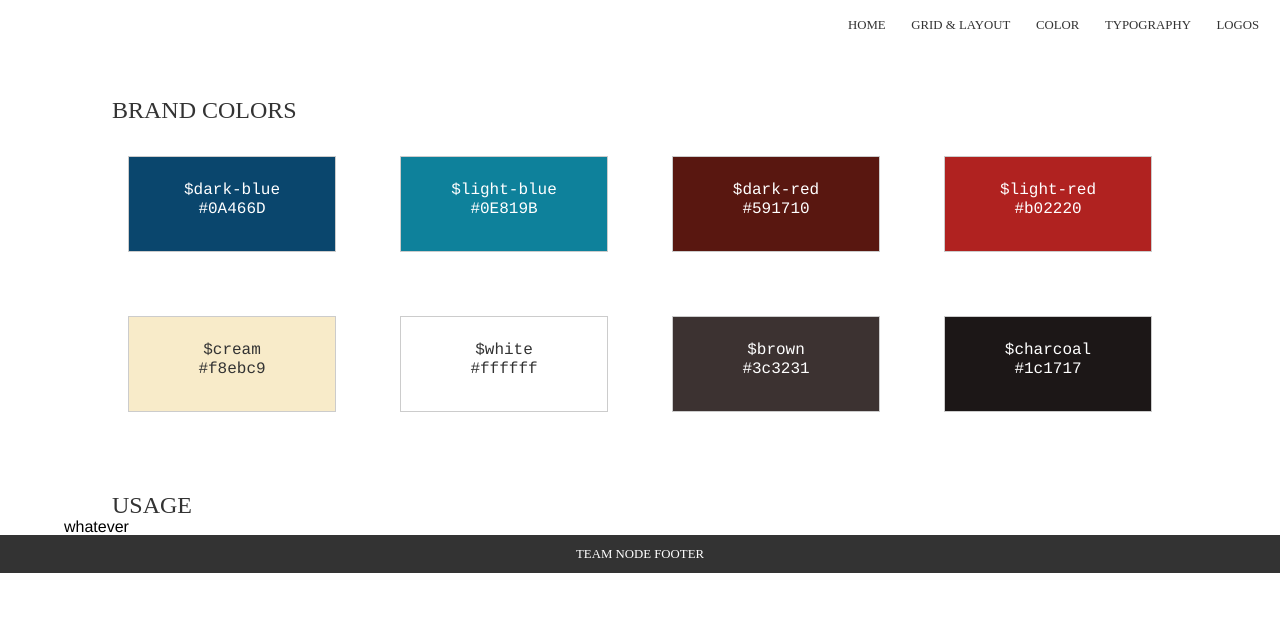
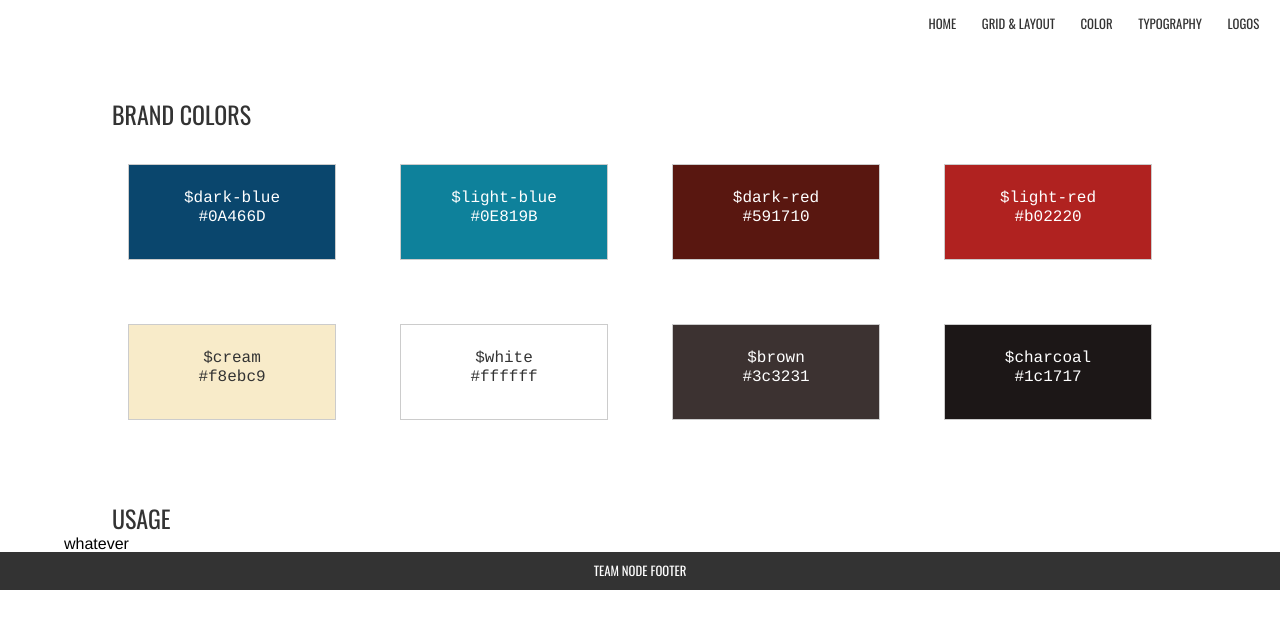
Before and after one commit to blackfalcon/UXEBootCamp-B12.StyleGuide, a Node project: template styleGuide/views/color.jade in a window 1280 px wide. Shown: the top 629 px of the page. Run offline with Node 20 templates, Linux system fonts and the light colour scheme; the template is opened without the code that fills it, so the values that code supplies are empty; some web fonts are replaced.

Commit message:
Move @import fonts file, and general clean-up

```diff
--- a/styleGuide/public/stylesheets/application.css
+++ b/styleGuide/public/stylesheets/application.css
@@ -1,12 +1,9 @@
+@import url(http://fonts.googleapis.com/css?family=Open+Sans:400italic,600italic,700italic,800italic,400,700,600,800);
+@import url(http://fonts.googleapis.com/css?family=Domine:400,700);
+@import url(http://fonts.googleapis.com/css?family=Oswald:400,700,300);
 body {
   background: #ffffff;
   font-size: 1rem; }
-
-.rapture {
-  font-family: 'katie', 'Rapture', helvetica;
-  font-size: 9rem;
-  letter-spacing: 8px;
-  text-shadow: 12px 2px 0px #f00; }
 
 code {
   font-family: Courier, monospace;
@@ -78,7 +75,7 @@ code {
   border: 1px #ccc solid;
   display: inline-block;
   background-color: #f8ebc9;
-  color: #333; }
+  color: #333333; }
 
 .swatch li:nth-child(6) {
   width: 13em;
@@ -91,7 +88,7 @@ code {
   border: 1px #ccc solid;
   display: inline-block;
   background-color: #ffffff;
-  color: #333; }
+  color: #333333; }
 
 .swatch li:nth-child(7) {
   width: 13em;
@@ -167,42 +164,6 @@ section {
   width: 90%;
   background-color: #ffffff; }
 
-@font-face {
-  font-family: 'Rapture';
-  src: url('/fonts/Andes.eot');
-  /* IE9 Compat Modes */
-  src: url('/fonts/Andes.eot?#iefix') format('embedded-opentype'), url('fonts/Andes.woff') format('woff'), url('fonts/Andes.ttf') format('truetype'), url('/fonts/Andes.svg#d7a688ada3f6bc9fa6534898d49fc86e') format('svg');
-  /* Legacy iOS */
-  font-style: normal;
-  font-weight: 400; }
-
-@font-face {
-  font-family: 'katie';
-  src: url('katie/From Cartoon Blocks.eot');
-  /* IE9 Compat Modes */
-  src: url('katie/From Cartoon Blocks.eot?#iefix') format('embedded-opentype'), url('katie/From Cartoon Blocks.woff') format('woff'), url('katie/From Cartoon Blocks.ttf') format('truetype'), url('katie/From Cartoon Blocks.svg#f02e56980cef1be2d9d050a961213450') format('svg');
-  /* Legacy iOS */
-  font-style: normal;
-  font-weight: 400; }
-
-@font-face {
-  font-family: 'x';
-  src: url('bougan/Bougan SSi.eot');
-  /* IE9 Compat Modes */
-  src: url('bougan/Bougan SSi.eot?#iefix') format('embedded-opentype'), url('bougan/Bougan SSi.woff') format('woff'), url('bougan/Bougan SSi.ttf') format('truetype'), url('bougan/Bougan SSi.svg#710eac5c76f309021d3a62d130af16bd') format('svg');
-  /* Legacy iOS */
-  font-style: normal;
-  font-weight: 400; }
-
-@font-face {
-  font-family: 'Oswald';
-  src: url('oswald/Oswald-Regular.eot');
-  /* IE9 Compat Modes */
-  src: url('oswald/Oswald-Regular.eot?#iefix') format('embedded-opentype'), url('oswald/Oswald-Regular.woff') format('woff'), url('oswald/Oswald-Regular.ttf') format('truetype'), url('oswald/Oswald-Regular.svg#d67d554191d502d9670fbfbb34cee6cd') format('svg');
-  /* Legacy iOS */
-  font-style: normal;
-  font-weight: 400; }
-
 /* http://meyerweb.com/eric/tools/css/reset/
    v2.0 | 20110126
    License: none (public domain)
@@ -251,19 +212,19 @@ header, footer {
 
 h1 {
   width: 40%;
-  font: 3em/1.5 oswald;
+  font: 3em/1.5 Oswald;
   text-align: left;
-  color: #333;
+  color: #333333;
   padding: 0 0 0 0.3em;
   text-transform: uppercase;
   display: inline-block;
   vertical-align: top; }
 
 h2 {
-  font: 1.5em oswald;
+  font: 1.5em Oswald;
   text-align: left;
   margin: 2em 2em 0em 2em;
-  color: #333;
+  color: #333333;
   text-transform: uppercase;
   display: block;
   vertical-align: top; }
@@ -276,8 +237,8 @@ nav {
   text-align: right;
   vertical-align: top; }
   nav a {
-    font-family: oswald;
-    color: #333;
+    font-family: Oswald;
+    color: #333333;
     font-size: 0.8em;
     text-transform: uppercase;
     text-decoration: none; }
@@ -291,9 +252,9 @@ a {
 footer {
   line-height: 3em;
   font-size: 0.8em;
-  background-color: #333;
+  background-color: #333333;
   color: #ffffff;
-  font-family: oswald;
+  font-family: Oswald;
   text-align: center;
   text-transform: uppercase; }
 
--- a/styleGuide/sass/_base.scss
+++ b/styleGuide/sass/_base.scss
@@ -1,13 +1,6 @@
 body {
   background: $white;
   font-size: 1rem;
-}
-
-.rapture {
-  font-family: $font-katie, $font-rapture, helvetica;
-  font-size: 9rem;
-  letter-spacing: 8px;
-  text-shadow: 12px 2px 0px #f00;
 }
 
 code {
--- a/styleGuide/sass/_layout.scss
+++ b/styleGuide/sass/_layout.scss
@@ -17,7 +17,7 @@ footer {
 
 h1 {
   width: 40%;
-  font: 3em/1.5 oswald;
+  font: 3em/1.5 Oswald;
   text-align: left;
   color: $grey;
   padding: 0 0 0 .3em;
@@ -27,7 +27,7 @@ h1 {
 }
 
 h2{
-  font: 1.5em oswald;
+  font: 1.5em Oswald;
   text-align: left;
   margin: 2em 2em 0em 2em;
   color: $grey;
@@ -44,7 +44,7 @@ nav {
   text-align: right;
   vertical-align: top;
   a{
-        font-family: oswald;
+        font-family: Oswald;
         color: $grey;
         font-size: 0.8em;
         text-transform:uppercase;
@@ -65,7 +65,7 @@ footer {
   font-size: .8em;
   background-color: $grey;
   color: $white;
-  font-family: oswald;
+  font-family: Oswald;
   text-align: center;
   text-transform:uppercase;
 }
--- a/styleGuide/sass/_variables.scss
+++ b/styleGuide/sass/_variables.scss
@@ -1,14 +1,37 @@
-// Base Color Pallete
-$dark-blue    :    #0A466D;
-$light-blue   :    #0E819B;
-$dark-red     :    #591710;
-$light-red    :    #b02220;
-$cream        :    #f8ebc9;
-$white        :    #ffffff;
-$brown        :    #3c3231;
-$charcoal     :    #1c1717;
-$nav-hover    :    #669999;
-$grey         :    #333333;
+//NOTE: TEAM NOTE STYLEGUIDE VARIABLES ARE BELOW THE BIOSHOCK  VARIABLES
+
+// Bioshock Base Color Pallete
+$dark-blue               :    #0A466D;
+$light-blue              :    #0E819B;
+$dark-red                :    #591710;
+$light-red               :    #b02220;
+$cream                  :     #f8ebc9;
+$white                  :     #ffffff;
+$brown                  :     #3c3231;
+$charcoal               :     #1c1717;
+$nav-hover               :    #669999;
+$grey                   :     #333333;
+
+// Font Color Pallete from Bioshock site
+
+$color-font-footer      :     #b9b29f;
+$color-font-button      :     #d8d6d0;
+$color-font-tweet-link  :     #b31a00;
+$color-font-primary     :     #383735;
+$color-font-nav-links   :     #e5e5e5;
+$color-font-txt-shadow  :     #1c1713;
+$color-font-mast        :     #e3dac6;
+
+//Fonts (From home page of Bioshock Infinate)
+
+$font-primary: Helvetica, Arial, sans-serif;
+$font-secondary: sans-serif;
+$font-links-nav: 'Domine';
+$font-blog-heading: 'Open Sans';
+
+//End Bioshock Fonts and Colors;
+
+//Begin Team Node Style Guide variables
 
 $font-body: 'helvetica';
 
--- a/styleGuide/sass/application.scss
+++ b/styleGuide/sass/application.scss
@@ -1,8 +1,9 @@
 @import "bourbon";
 @import "variables";
+@import "fonts";
 //@import "mixins";
 @import "base";
 //@import "modules";
-@import "fonts";
+
 @import "reset";
 @import "layout";
```
Also changed, not shown: 1 other file.
